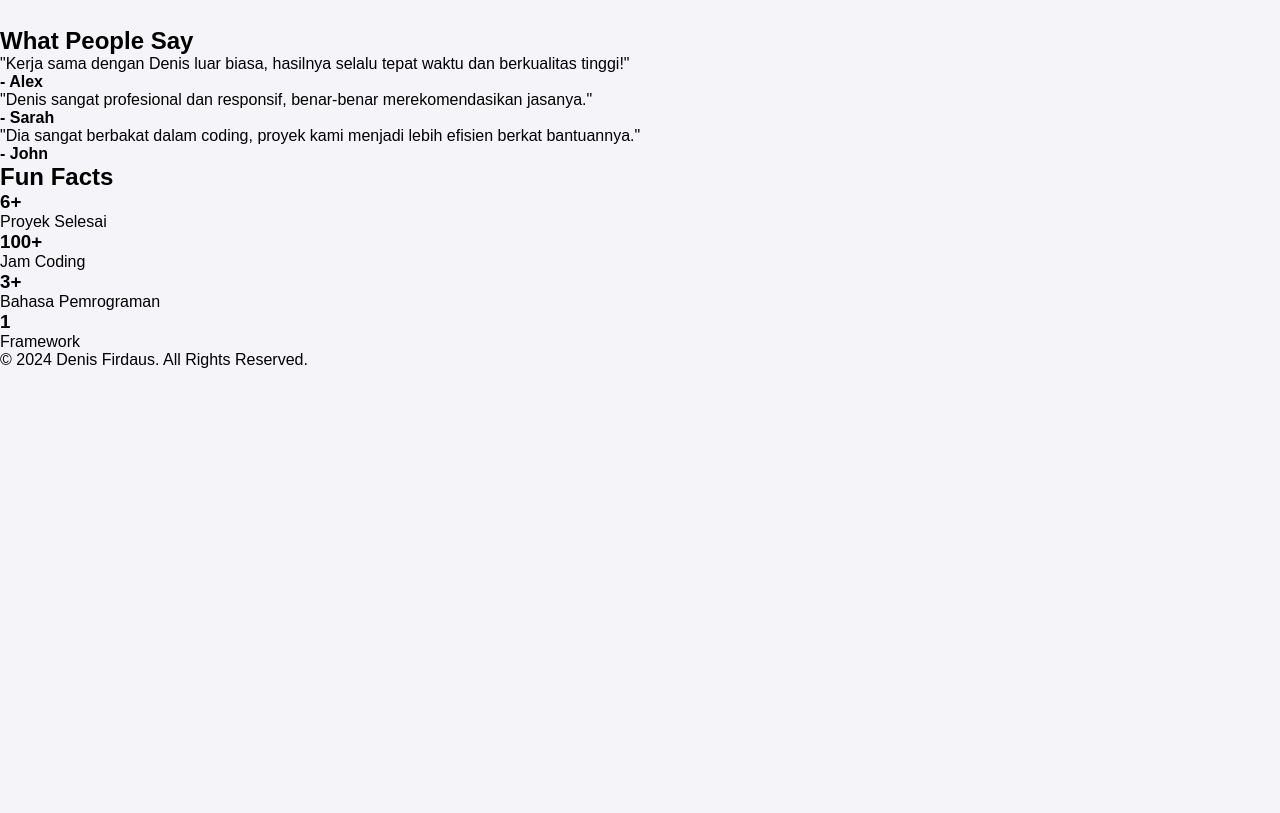
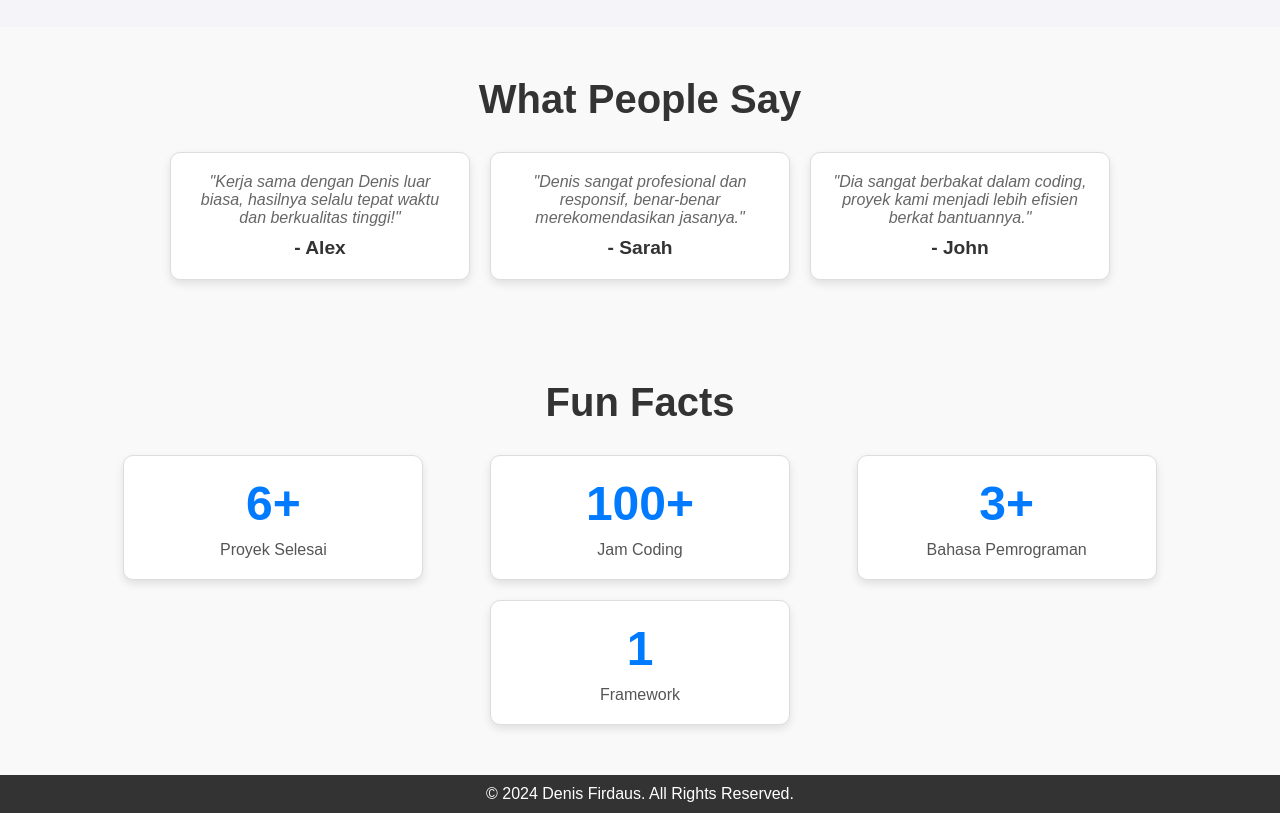
Before and after one commit to DenisXDaus/portofolio-denis, a plain HTML site: page index.html in a window 1280 px wide. Shown: the part 783-1596 px from the top of the page. Before the commit the page ends 1152 px from the top, so only its background shows below. Drawn offline with nearby package versions, Linux system fonts and the light colour scheme.

Commit message:
Update style.css

```diff
--- a/style.css
+++ b/style.css
@@ -143,6 +143,86 @@
             background-color: goldenrod;
         }
 
+        .testimonials, .fun-facts {
+            padding: 50px 100px;
+            background-color: #f9f9f9;
+            text-align: center;
+        }
+
+        .testimonials h2, .fun-facts h2 {
+            font-size: 2.5rem;
+            margin-bottom: 30px;
+            color: #333;
+        }
+
+        .testimonial-container, .facts-container {
+            display: flex;
+            justify-content: center;
+            gap: 20px;
+            flex-wrap: wrap;
+        }
+
+        /* Styling Cards Umum */
+        .testimonial-card, .fact-card {
+            width: 300px;
+            border: 1px solid #ddd;
+            border-radius: 10px;
+            background: white;
+            padding: 20px;
+            box-shadow: 0 4px 8px rgba(0, 0, 0, 0.1);
+            transition: transform 0.3s;
+        }
+
+        .testimonial-card:hover, .fact-card:hover {
+            transform: scale(1.05);
+        }
+
+        /* Testimonial Section */
+        .testimonial-card p {
+            font-style: italic;
+            color: #666;
+            margin-bottom: 10px;
+        }
+
+        .testimonial-card h4 {
+            font-size: 1.2rem;
+            color: #333;
+        }
+
+        /* Fun Facts Section */
+        .facts-container {
+            display: flex;
+            justify-content: space-around;
+        }
+
+        .fact-card {
+            text-align: center;
+        }
+
+        .fact-card h3 {
+            font-size: 3rem;
+            color: #007bff;
+            margin-bottom: 10px;
+        }
+
+        .fact-card p {
+            font-size: 1rem;
+            color: #555;
+        }
+
+        /* Footer Styles */
+        footer {
+            background-color: #333;
+            color: #fff;
+            text-align: center;
+            padding: 10px 0;
+            position: relative;
+            bottom: 0;
+            width: 100%;
+        }
+
+
+
         /* Responsif untuk layar kecil */
         @media (max-width: 768px) {
             .beranda {
```
Lines whose indentation alone changed are shown as unchanged.
